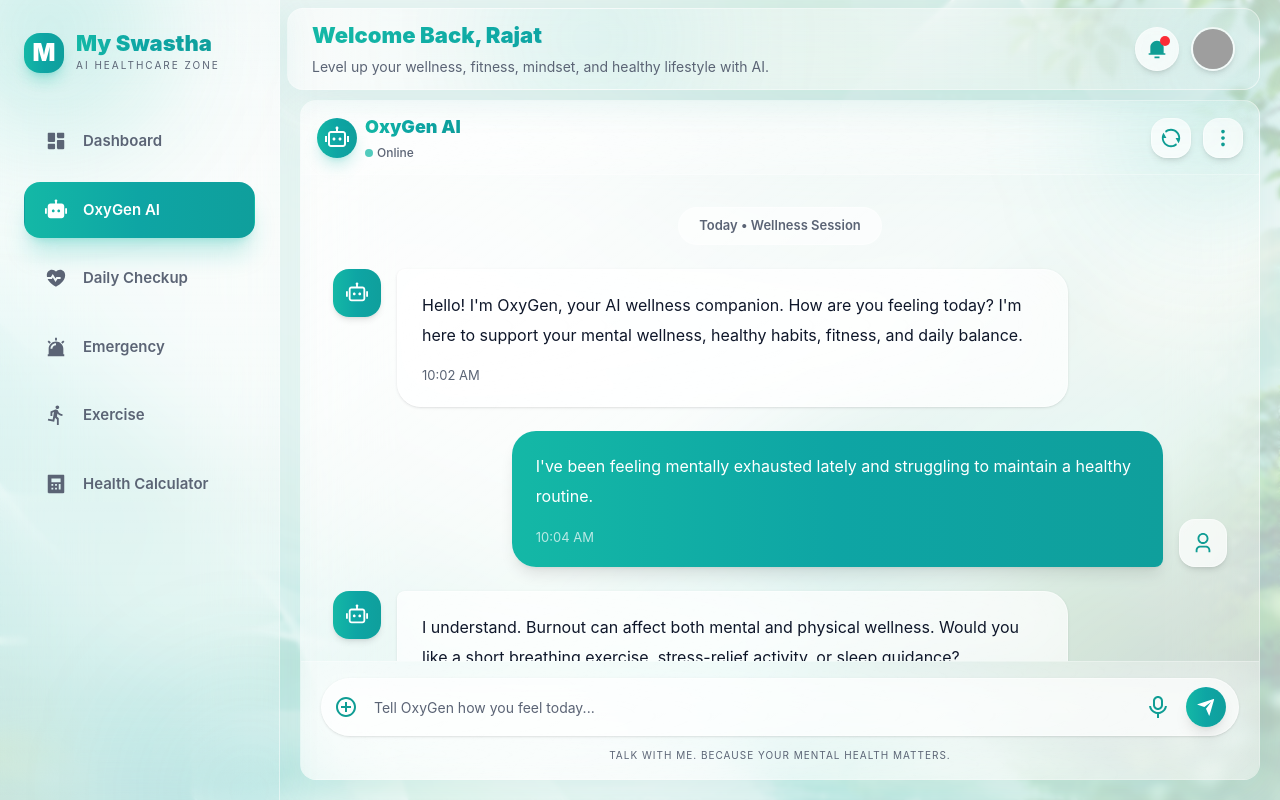
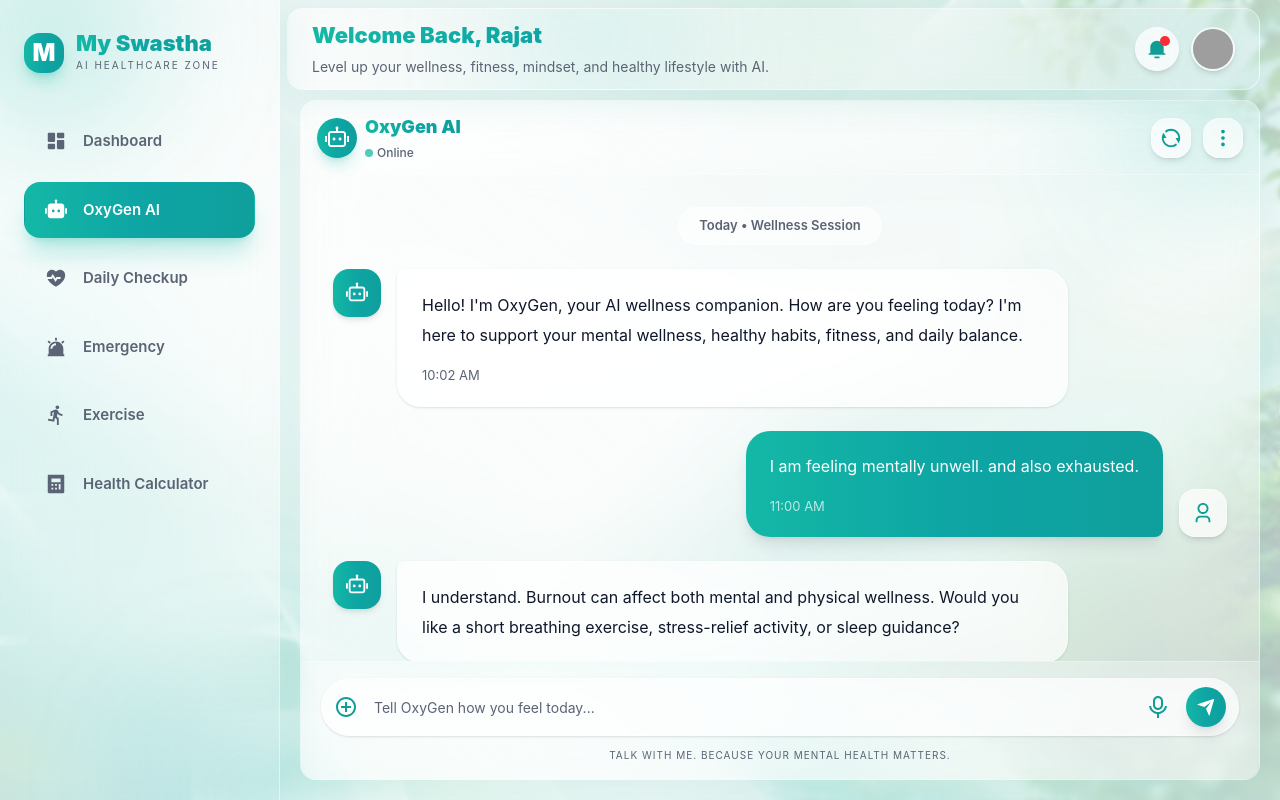
Before and after one commit to rajatghoshrg/my-swastha, a React (Vite) app: page /oxygen in a window 1280 px wide. Built offline with nearby package versions, Linux system fonts and the light colour scheme; grey boxes are pictures that could not be loaded.

Commit message:
chat content changed

```diff
--- a/src/pages/Chat.jsx
+++ b/src/pages/Chat.jsx
@@ -174,14 +174,13 @@ const Chat = () => {
 
                                 <p className="text-[14px] sm:text-[16px] leading-[1.9]">
 
-                                    I've been feeling mentally exhausted lately
-                                    and struggling to maintain a healthy routine.
+                                    I am feeling mentally unwell. and also exhausted.
 
                                 </p>
 
                                 <p className="text-[11px] sm:text-[13px] text-white/70 mt-4">
 
-                                    10:04 AM
+                                    11:00 AM
 
                                 </p>
 
@@ -253,7 +252,7 @@ const Chat = () => {
 
                                 {
                                     icon: <RiBookOpenLine />,
-                                    text: "Daily journal"
+                                    text: "Daily motivation"
                                 }
 
                             ].map((item, index) => (
```
